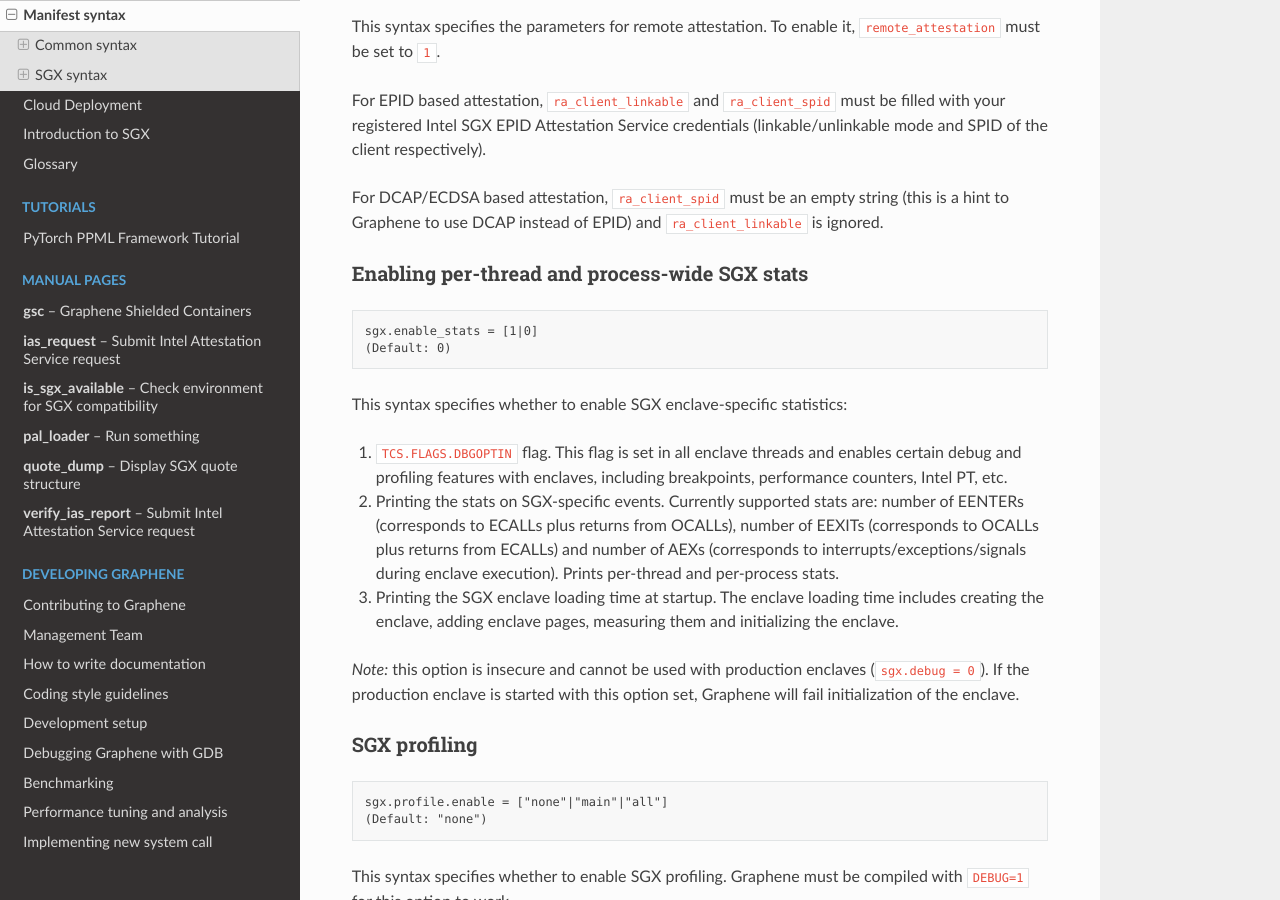
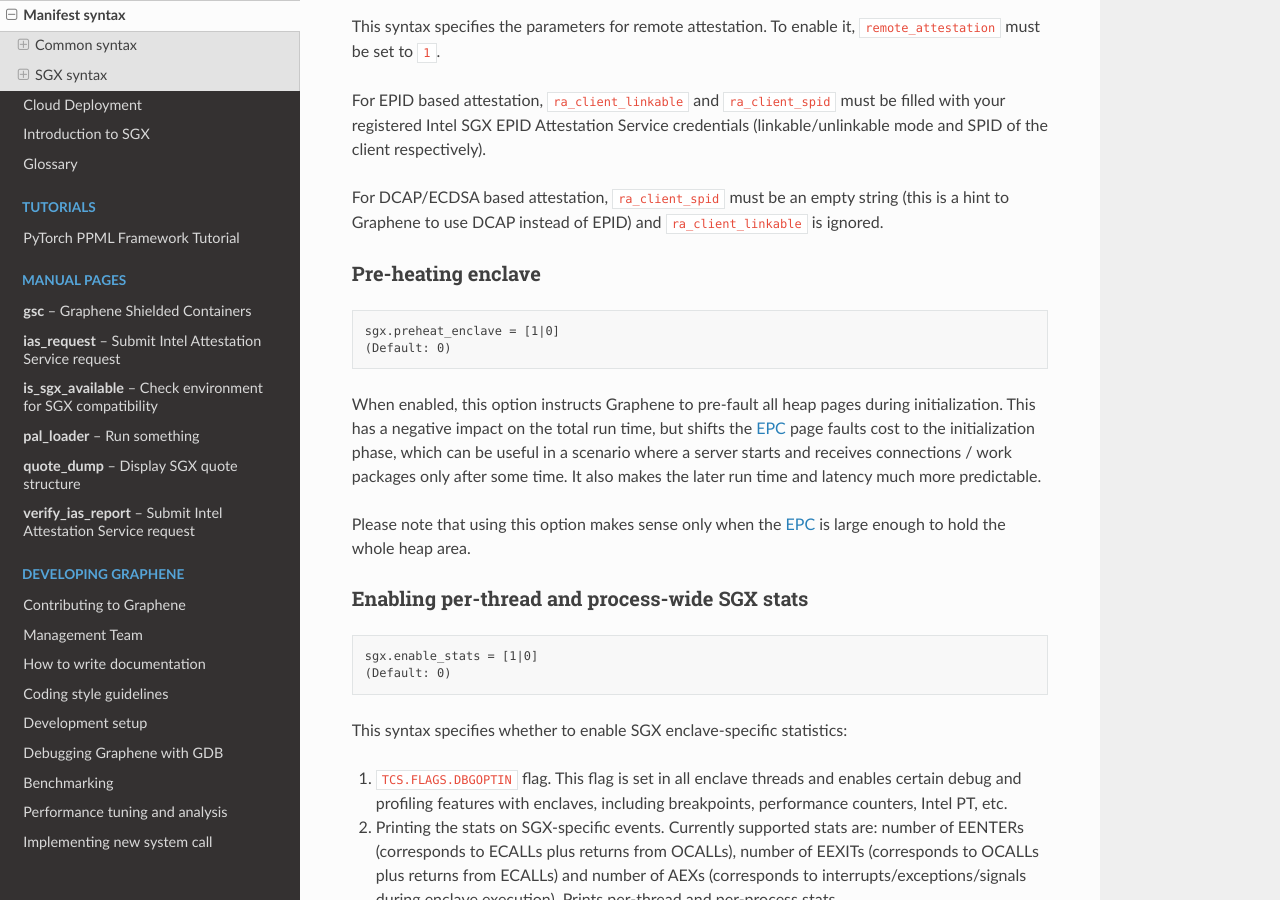
Before and after one commit to aeropittura/vaultrun, a Sphinx documentation site: the page built from Documentation/manifest-syntax.rst, in a window 1280 px wide and 900 px high, scrolled down 8976 px. Built offline with Sphinx 7.4.7 and the Read the Docs theme 2.0.0, drawn with Linux system fonts in a browser that asks for light colours.

Commit message:
[Pal/Linux-SGX] Add sgx.preheat_enclave manifest option
Signed-off-by: Michał Kowalczyk <mkow@invisiblethingslab.com>

Original-author: Michał Kowalczyk <mkow@invisiblethingslab.com>
Original-committer: Michał Kowalczyk <mkow@invisiblethingslab.com>
Original-commit: 992dfd3f48e8534c75e9a4106b4febbcc4a248bc

```diff
--- a/Documentation/manifest-syntax.rst
+++ b/Documentation/manifest-syntax.rst
@@ -487,6 +487,24 @@ For DCAP/ECDSA based attestation, ``ra_client_spid`` must be an empty string
 (this is a hint to Graphene to use DCAP instead of EPID) and
 ``ra_client_linkable`` is ignored.
 
+Pre-heating enclave
+^^^^^^^^^^^^^^^^^^^
+
+::
+
+    sgx.preheat_enclave = [1|0]
+    (Default: 0)
+
+When enabled, this option instructs Graphene to pre-fault all heap pages during
+initialization. This has a negative impact on the total run time, but shifts the
+:term:`EPC` page faults cost to the initialization phase, which can be useful in
+a scenario where a server starts and receives connections / work packages only
+after some time. It also makes the later run time and latency much more
+predictable.
+
+Please note that using this option makes sense only when the :term:`EPC` is
+large enough to hold the whole heap area.
+
 Enabling per-thread and process-wide SGX stats
 ^^^^^^^^^^^^^^^^^^^^^^^^^^^^^^^^^^^^^^^^^^^^^^
 
```
Also changed, not shown: 2 other files.
